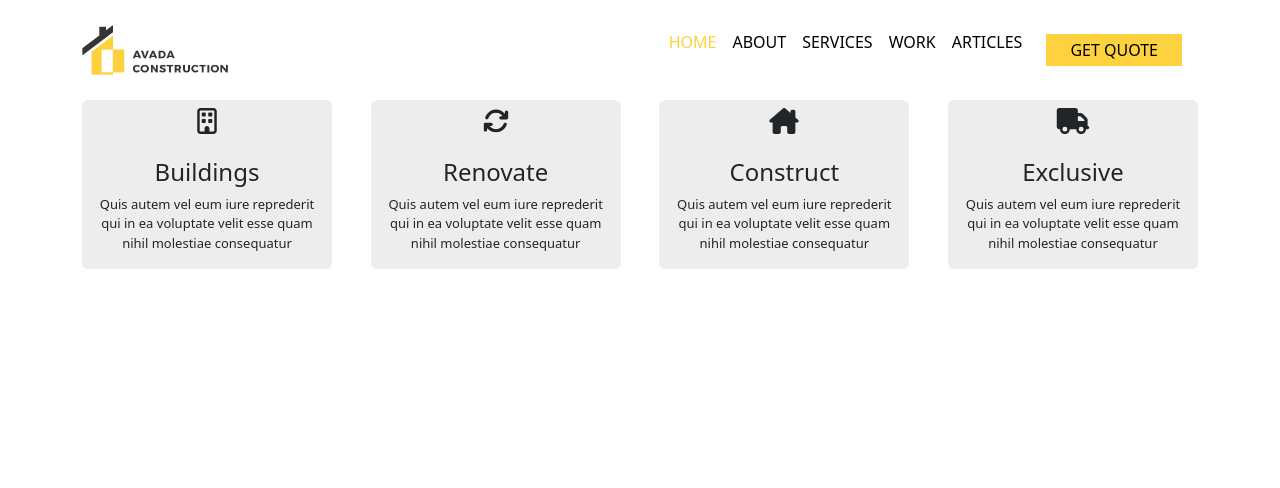
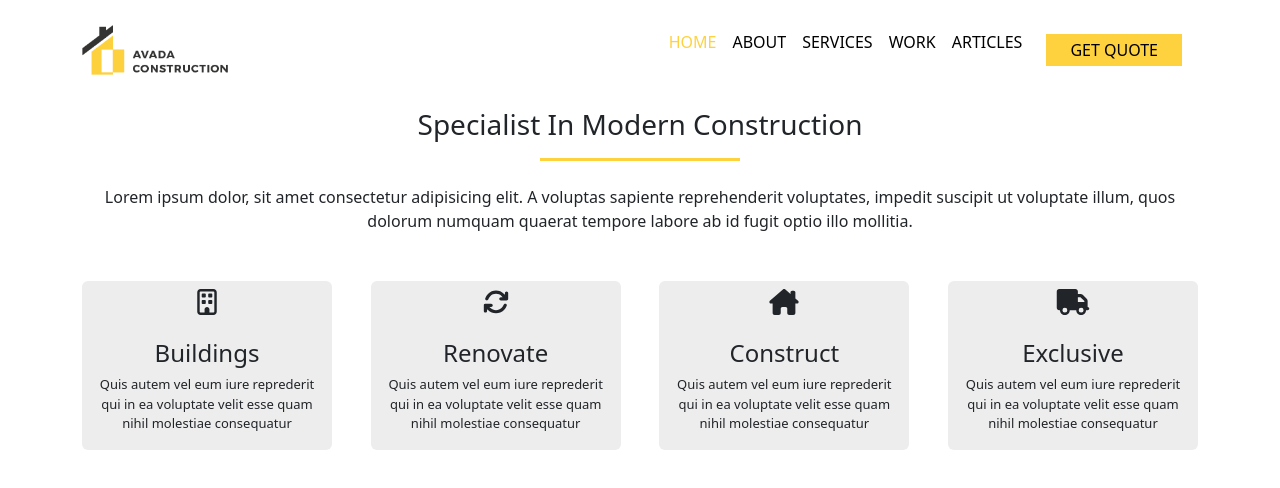
Before and after one commit to RiccardoSignorini/proj-html-vuejs, a Vue app: page / in a window 1280 px wide. Shown: the top 488 px of the page. Built offline with nearby package versions, Linux system fonts and the light colour scheme.

Commit message:
prima parte main completata

```diff
--- a/src/components/MainComp1.vue
+++ b/src/components/MainComp1.vue
@@ -33,11 +33,13 @@
 <template>
     <div id="mainFirst">
         <div class="container">
-            <div>
-
+            <div class="text-center">
+                <h3 class="py-2">Specialist In Modern Construction</h3>
+                <hr>
+                <p class="py-4">Lorem ipsum dolor, sit amet consectetur adipisicing elit. A voluptas sapiente reprehenderit voluptates, impedit suscipit ut voluptate illum, quos dolorum numquam quaerat tempore labore ab id fugit optio illo mollitia.</p>
             </div>
             <!-- CARD SINGOLA CICLATA -->
-            <div class="d-flex justify-content-between">
+            <div class="d-flex justify-content-between my-4">
                 <div class="card text-center" v-for="(elem, index) in modernConstruction" :key="index">
                     <font-awesome-icon :icon="elem.icon" size="2xl" class="my-2"/>
                     <div class="card-body">
@@ -52,6 +54,16 @@
 </template>
 
 <style scoped lang="scss">
+
+    hr{
+        width: 200px;
+        background-color: #fed23f;
+        height: 3px;
+        opacity: 1;
+        border: 0;
+        margin: 0 auto;
+    }
+
     .card{
         font-size: 13px;
         width: 250px;
```
